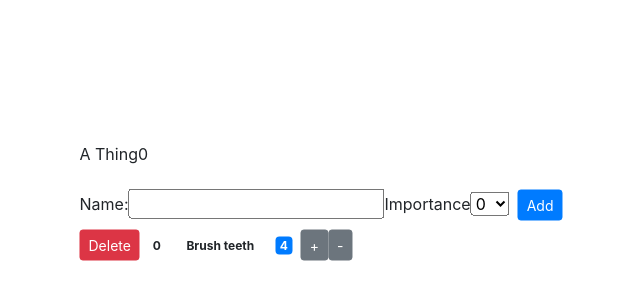
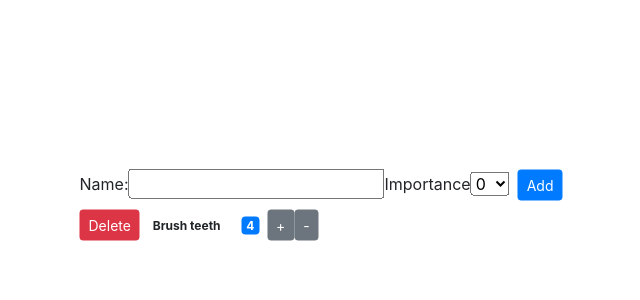
Before and after one commit to jimboden1/ToDoList-app, a React (Create React App) app: page / in a window 1280 px wide. Shown: the part 198-498 px from the top of the page, without its empty margins (315-955 px from the left). Built offline with nearby package versions, Linux system fonts and the light colour scheme.

Commit message:
fixed a bug
fixed a bug where the ID of the new item added didn't change after adding a new item.

```diff
--- a/src/components/item.jsx
+++ b/src/components/item.jsx
@@ -10,7 +10,6 @@ class Item extends Component {
         return (
             <div>
                 <button onClick ={() => this.props.onDelete(this.props.counter.id)} className="btn btn-danger btn-sm m2">Delete</button>
-                <span className="badge m-2 badge- primary">{this.props.counter.id}</span>
                 <span className="badge m-2 badge- primary">{this.props.counter.name}</span>
                 <span className={this.getBadgeClasses()}>{this.formatCount()}</span>
                 <button onClick ={() => this.props.onIncrement(this.props.counter)} className="btn btn-secondary btn-sm">+</button>
--- a/src/components/itemList.jsx
+++ b/src/components/itemList.jsx
@@ -56,10 +56,7 @@ class ItemList extends Component {
     }
 
     render() {
-        const {name} = this.state
-        const {value} = this.state
         return ( <div class="centered">
-            <p>{name}{value}</p>
             <form onSubmit={(e) => {this.handleAdd(e)}}>
                 <label>
                     Name:
```
